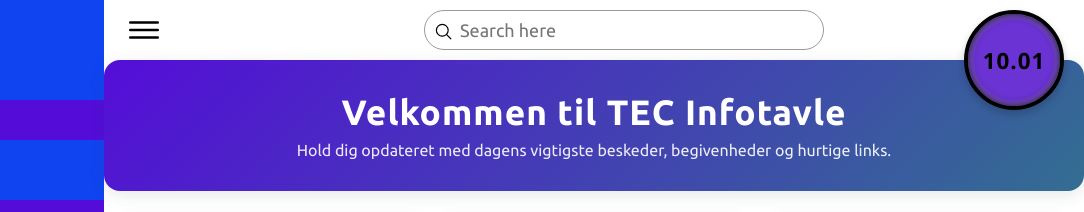
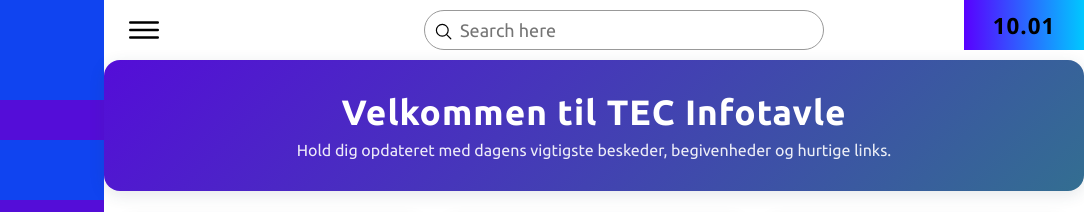
Before and after one commit to Mucco2/InfoTavle, a plain HTML site: page index.html in a window 1280 px wide. Shown: the top 212 px of the page, 196-1280 px from the left. Drawn offline with nearby package versions, Linux system fonts and the light colour scheme; no server answers.

Commit message:
Update style.css

```diff
--- a/assets/css/style.css
+++ b/assets/css/style.css
@@ -703,29 +703,26 @@
 }
 
 #clock-topbar {
-    font-size: 1.4rem;
-    letter-spacing: 1px;
+    font-size: 1.2rem;
+    letter-spacing: 0.5px;
     color: #ffffff;
-    background-color: #000000;
-    border: 4px solid #000000;  /* Ur-ramme */
-    box-shadow: inset 0 0 8px rgb(0, 0, 0), 0 4px 8px rgba(0,0,0,0.2);
-    border-radius: 50%;  /* Gør elementet til en cirkel */
-    width: 100px;
-    height: 100px;
+    background: linear-gradient(to right, #5900ff, #00c8ff);
+    width: 120px;
+    height: 50px;
+    padding: 5px 10px;
     display: flex;
     align-items: center;
     justify-content: center;
     position: fixed;
-    top: 10px;
-    right: 20px;
+    top: 0px;
+    right: 0px;
     font-family: 'Segoe UI', Tahoma, Geneva, Verdana, sans-serif;
-    background-image: radial-gradient(circle at center, #6b33d4 60%, #ffffff 100%);
     text-align: center;
+    z-index: 999;
 }
 
-/* ================================================================
-   Infotavle‐Specifik Styling (indsæt nederst i style.css)
-================================================================= */
+
+
 
 /* — Hero‐banner øverst — */
 .infotavle‐hero {
```
